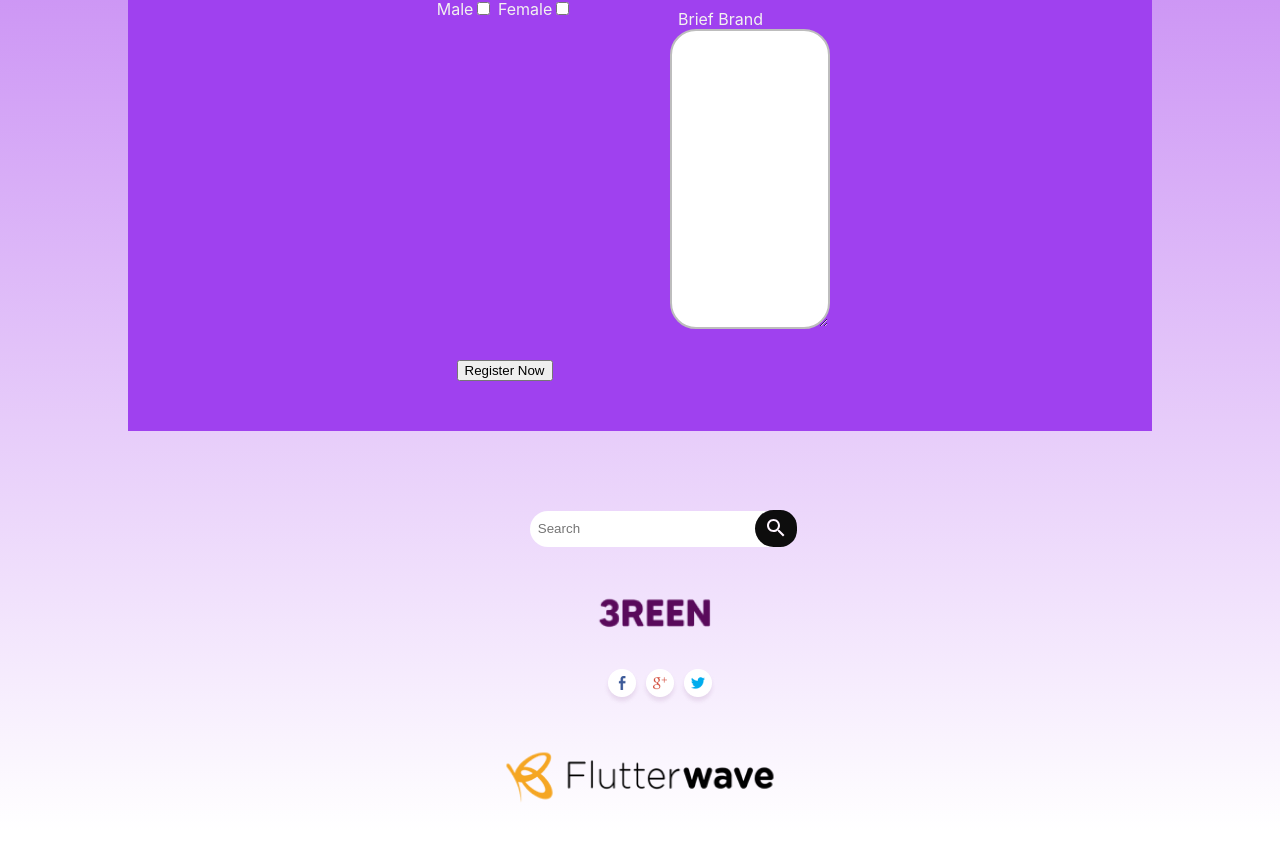
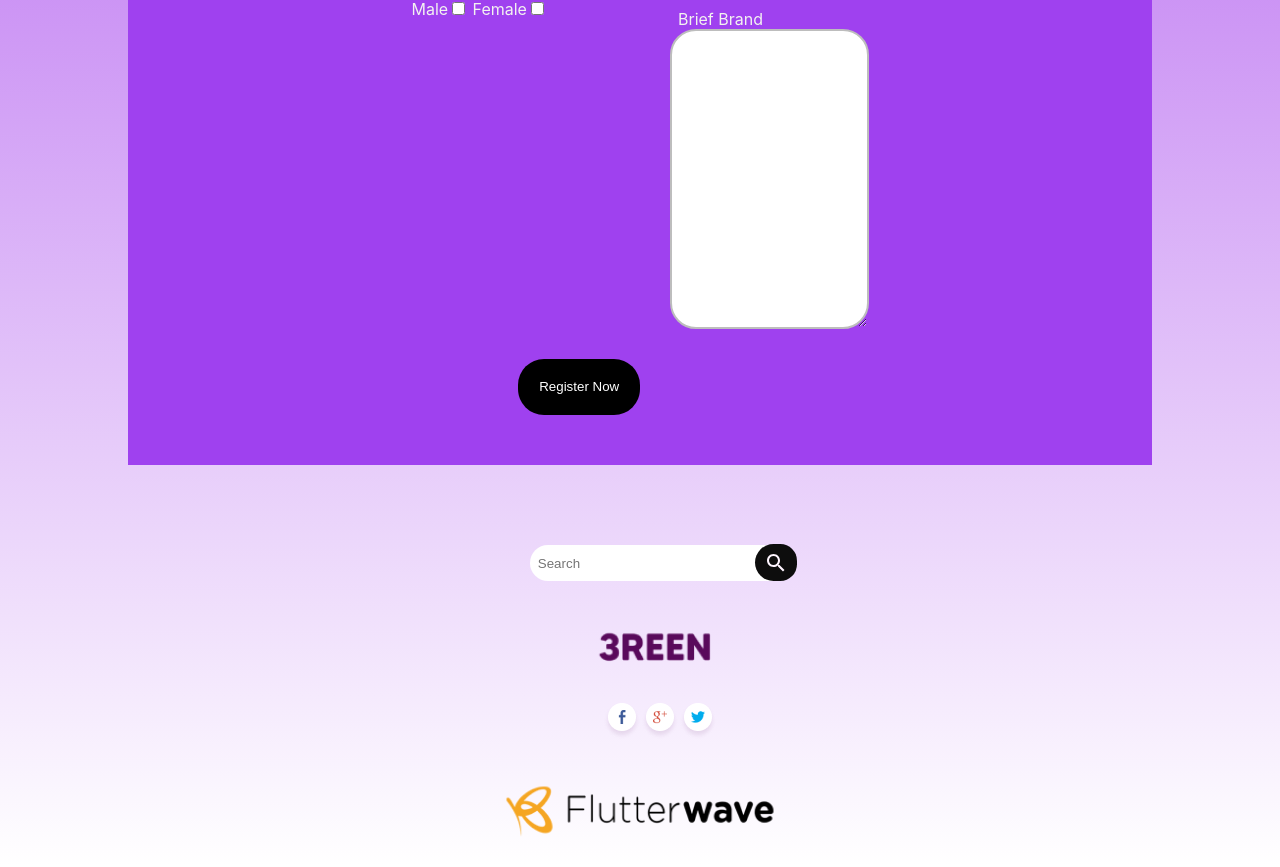
Before and after one commit to rayking12/vendors, a React (Create React App) app: page / in a window 1280 px wide. Shown: the part 877-1744 px from the top of the page. Before the commit the page ends 1710 px from the top, so only its background shows below. Built offline with nearby package versions, Linux system fonts and the light colour scheme.

Commit message:
made changes

```diff
--- a/src/component/Registration-page/Reg-page.jsx
+++ b/src/component/Registration-page/Reg-page.jsx
@@ -133,7 +133,7 @@ handleNewChange(event) {
                   name="fullName"
                   required
                   />
-          {this.state.errors.fullName.length < 5 && (
+          {this.state.errors.fullName.length < 5 &&  (
       <span className="error">{this.state.errors.fullName}</span>
       )}
               </div>
@@ -204,8 +204,8 @@ handleNewChange(event) {
                 <label>Brief Brand </label>
                 <textarea className="brief-div" required></textarea>
               </div>
-              <div>
-                <button type="Submit"> Register Now</button>
+              <div >
+                <button type="Submit" className='Button'> Register Now</button>
               </div>
             </form>
           </div>
--- a/src/component/Registration-page/Reg-styled.jsx
+++ b/src/component/Registration-page/Reg-styled.jsx
@@ -105,8 +105,7 @@ export const RegStyle = styled.section`
     margin-top: 70px;
     margin-bottom: 50px;
     padding-bottom: 50px;
-    color: #F3F2F0;
-
+    color: #f3f2f0;
   }
   .form-div p {
     font-family: made-tommy;
@@ -155,18 +154,26 @@ export const RegStyle = styled.section`
     width: 76%;
     padding: 1rem;
 
-    background: #FFFFFF;
+    background: #ffffff;
     /* Primary / 1 */
-    border: 2px solid #BDBDBD;
+    border: 2px solid #bdbdbd;
     box-sizing: border-box;
     border-radius: 26px;
-
   }
   .error {
     font-weight: italics;
     color: #f42828;
     text-align: start;
     font-size: 15px;
+  }
+  .Button {
+    color: white;
+    background: black;
+margin-left: 200px;;
+position: static;
+padding:1.3rem;
+border-radius: 26px;
+border: none;
   }
   @media (max-width: 600px) {
     .Reg-div {
@@ -191,6 +198,5 @@ export const RegStyle = styled.section`
   @media (min-width: 600px) and (max-width: 1024px) {
     .Svg-div {
     }
-
   }
 `;
```
Also changed, not shown: 1 other file (tests, documents, lock files or other folders). Lines whose indentation alone changed are shown as unchanged.
